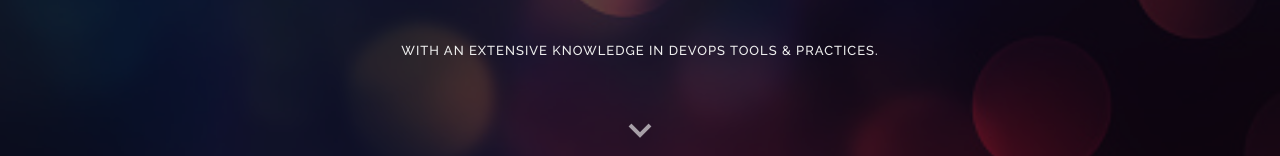
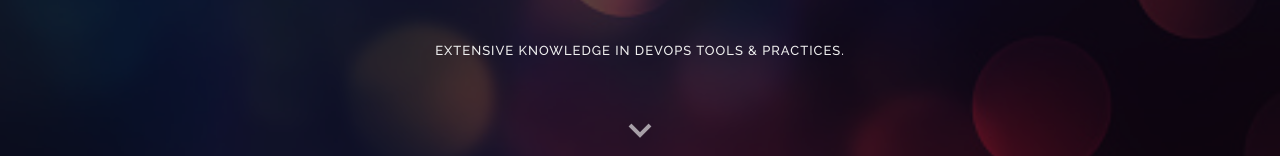
Before and after one commit to joshuajosephjefries/MyProfile, a plain HTML site: page index.html in a window 1280 px wide. Shown: the part 375-531 px from the top of the page. Drawn offline with nearby package versions, Linux system fonts and the light colour scheme.

Commit message:
Hero block - statement changes

```diff
--- a/index.html
+++ b/index.html
@@ -56,7 +56,7 @@
     <div class="hero-container">
       <h1>Joshua Joseph Jefries Bottu</h1>
       <h2>Experienced Incident Management Analyst with around 3+ years of experience </h2>
-      <h2>With an extensive knowledge in DevOps tools & practices.</h2>
+      <h2>Extensive knowledge in DevOps tools & practices.</h2>
       <a href="#about" class="btn-scroll scrollto" title="Scroll Down"><i class="bx bx-chevron-down"></i></a>
     </div>
   </section><!-- End Hero -->
```
